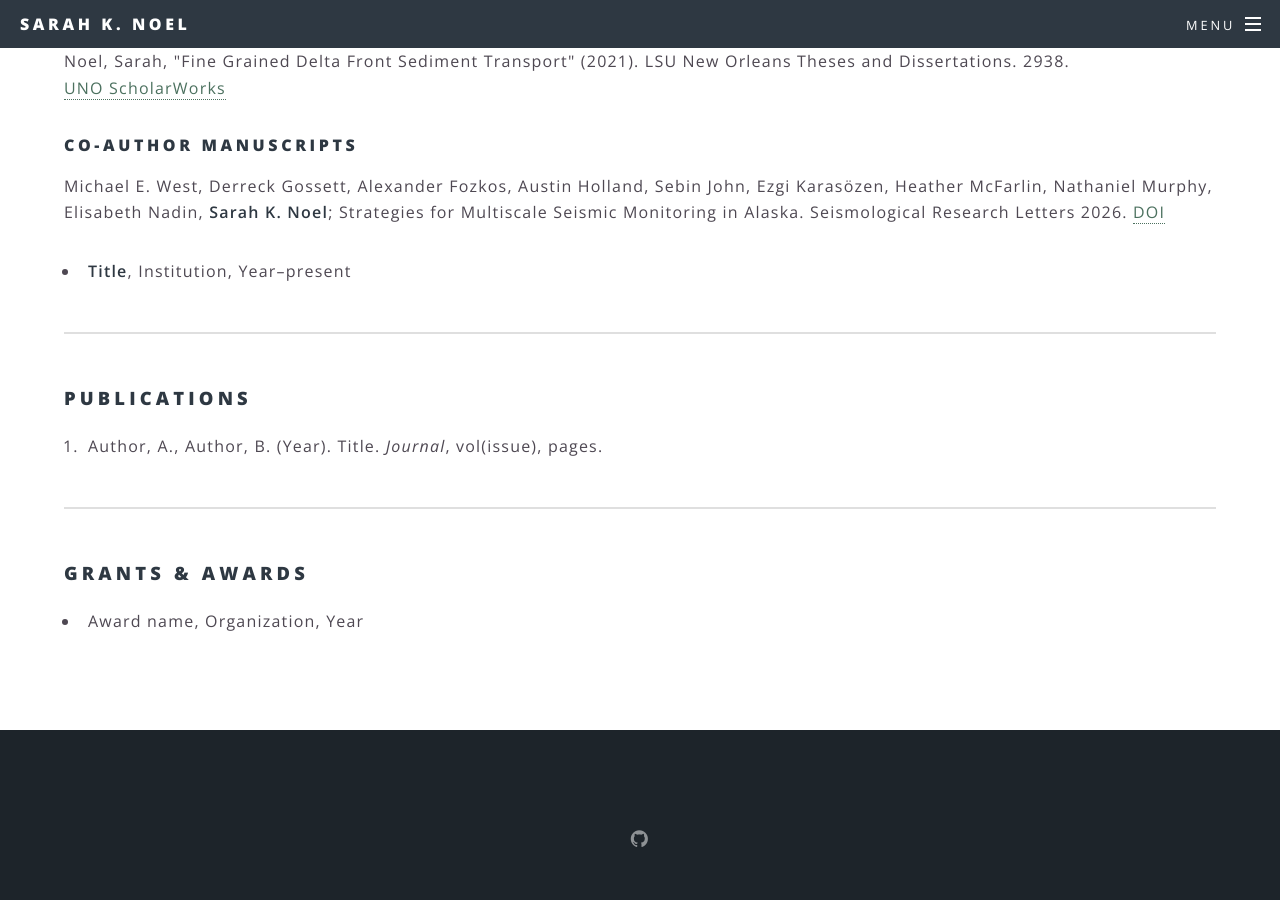
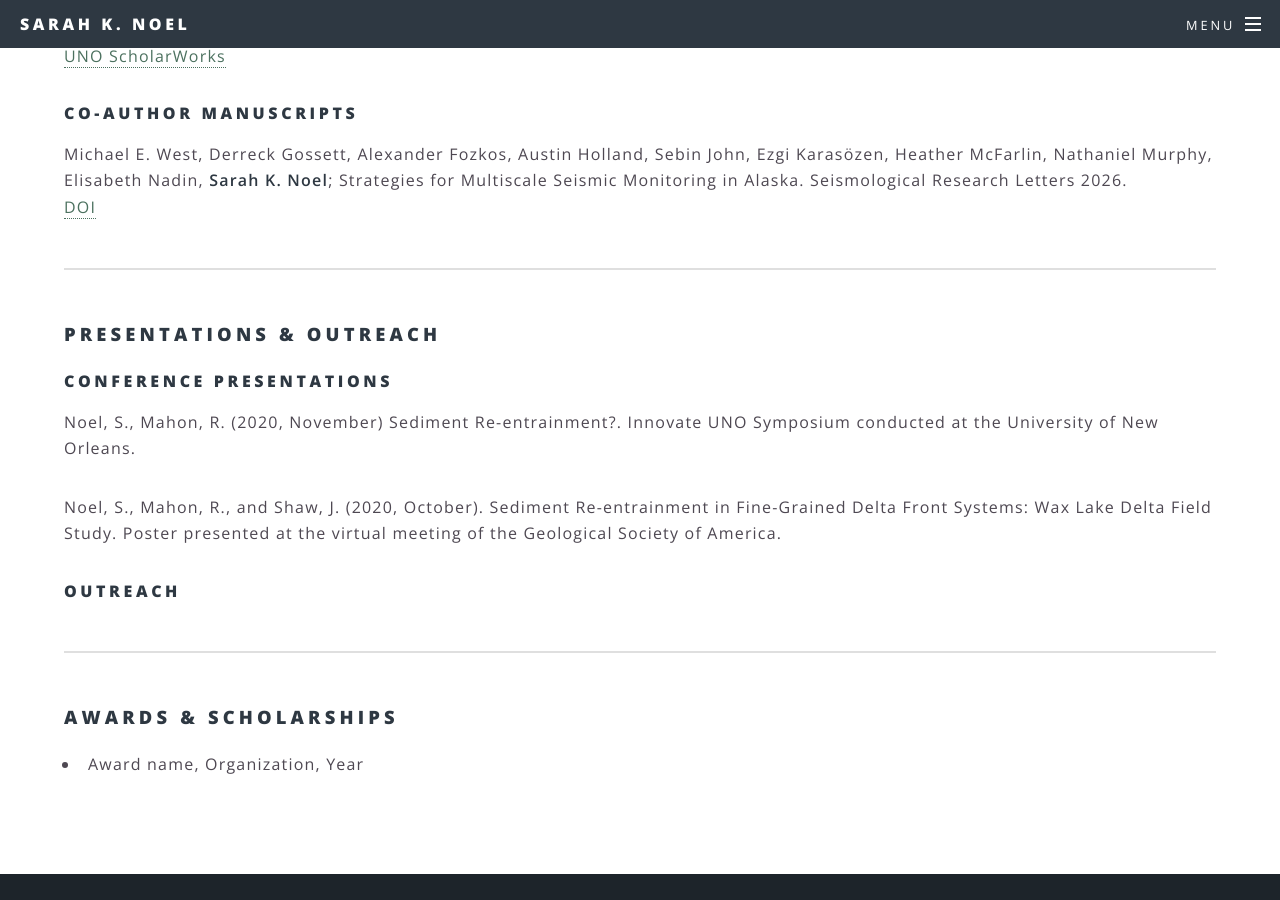
Before and after one commit to aknoel/academic, a Jekyll site: the page built from cv.html, in a window 1280 px wide and 900 px high, scrolled down 1107 px. Built offline with Jekyll 4.4.1, drawn with Linux system fonts in a browser that asks for light colours.

Commit message:
cv updates

```diff
--- a/cv.html
+++ b/cv.html
@@ -22,35 +22,43 @@ subtitle: Your Name
 
 	<hr />
 
-	<!-- publications -->
+	<!-- publications (all) -->
 	<h3>Publications</h3>
 	<h4>First Author Manuscripts</h4>
-	<p><strong>Sarah K. Noel</strong>, Michael E. West; Challenges and Opportunities of Machine Learning Earthquake Detection for Regional Monitoring. Bulletin of the Seismological Society of America 2025;; 115 (5): 2096–2108.
+	<p><strong>Sarah K. Noel</strong>, Michael E. West; Challenges and Opportunities of Machine Learning Earthquake
+		Detection for Regional Monitoring. Bulletin of the Seismological Society of America 2025;; 115 (5): 2096–2108.<br \>
 		<a href="https://doi.org/10.1785/0120250021">DOI</a></p>
 
 	<h4>Thesis and Dissertation</h4>
-	<p>Noel, Sarah, "Fine Grained Delta Front Sediment Transport" (2021). LSU New Orleans Theses and Dissertations. 2938.<br />
+	<p>Noel, Sarah, "Fine Grained Delta Front Sediment Transport" (2021). LSU New Orleans Theses and Dissertations.
+		2938.<br />
 		<a href="https://scholarworks.uno.edu/td/2938">UNO ScholarWorks</a></p>
 
 	<h4>Co-Author Manuscripts</h4>
-	<p>Michael E. West, Derreck Gossett, Alexander Fozkos, Austin Holland, Sebin John, Ezgi Karasözen, Heather McFarlin, Nathaniel Murphy, Elisabeth Nadin, <strong>Sarah K. Noel</strong>; Strategies for Multiscale Seismic Monitoring in Alaska. Seismological Research Letters 2026.
+	<p>Michael E. West, Derreck Gossett, Alexander Fozkos, Austin Holland, Sebin John, Ezgi Karasözen, Heather
+		McFarlin, Nathaniel Murphy, Elisabeth Nadin, <strong>Sarah K. Noel</strong>; Strategies for Multiscale Seismic
+		Monitoring in Alaska. Seismological Research Letters 2026.<br \>
 		<a href="https://doi.org/10.1785/0220260199">DOI</a></p>
-
-
-	<ul>
-		<li><strong>Title</strong>, Institution, Year&ndash;present</li>
-	</ul>
 
 	<hr />
 
-	<h3>Publications</h3>
-	<ol>
-		<li>Author, A., Author, B. (Year). Title. <em>Journal</em>, vol(issue), pages.</li>
-	</ol>
+	<!-- presentations & outreach -->
+	<h3>Presentations & Outreach</h3>
+	<h4>Conference Presentations</h4>
+
+	<p>Noel, S., Mahon, R. (2020, November) Sediment Re-entrainment?. Innovate UNO Symposium conducted at the
+		University of New Orleans.</p>
+
+	<p>Noel, S., Mahon, R., and Shaw, J. (2020, October). Sediment Re-entrainment in Fine-Grained Delta Front Systems:
+	Wax Lake Delta Field Study. Poster presented at the virtual meeting of the Geological Society of America.</p>
+
+	<h4>Outreach</h4>
+
 
 	<hr />
 
-	<h3>Grants &amp; Awards</h3>
+	<!-- academic awards -->
+	<h3>Awards & Scholarships</h3>
 	<ul>
 		<li>Award name, Organization, Year</li>
 	</ul>
```
Also changed, not shown: other parts of cv.html (+1 -1 lines).
